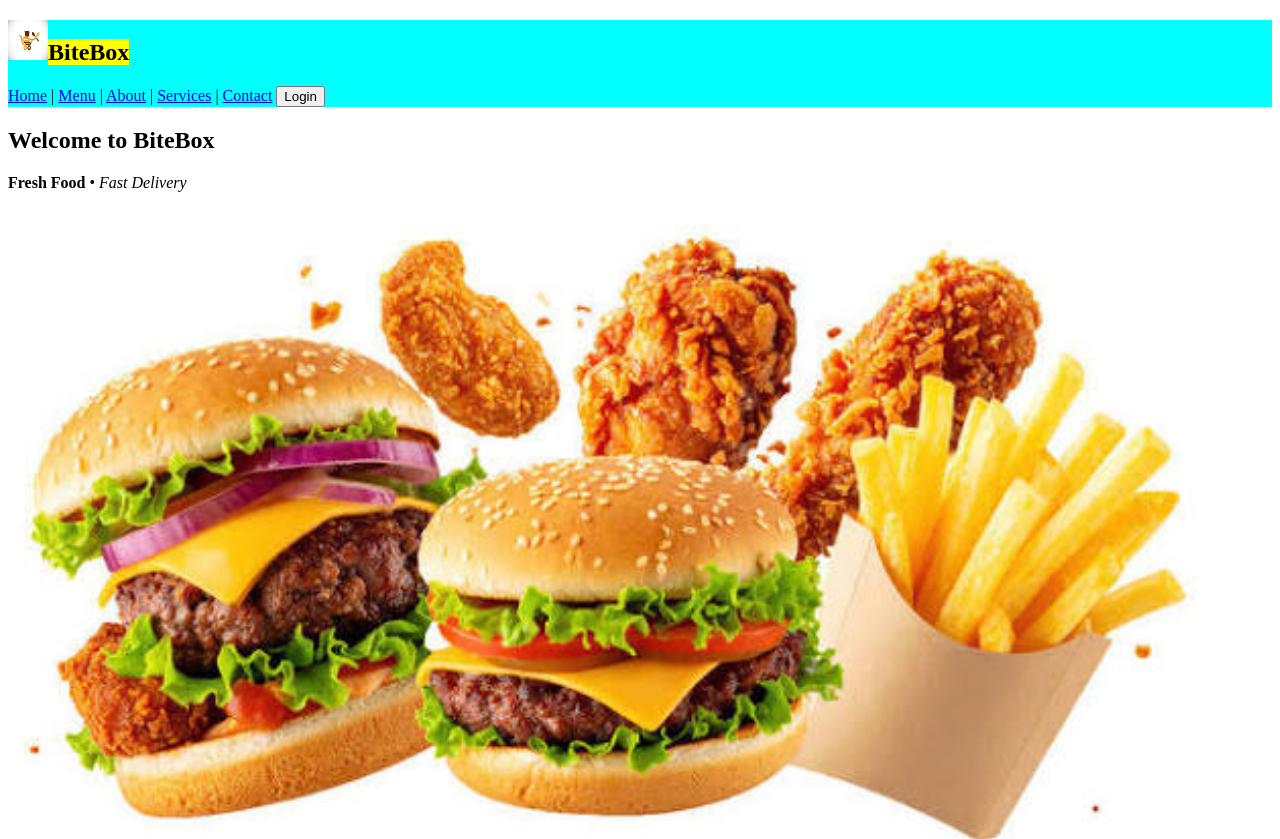
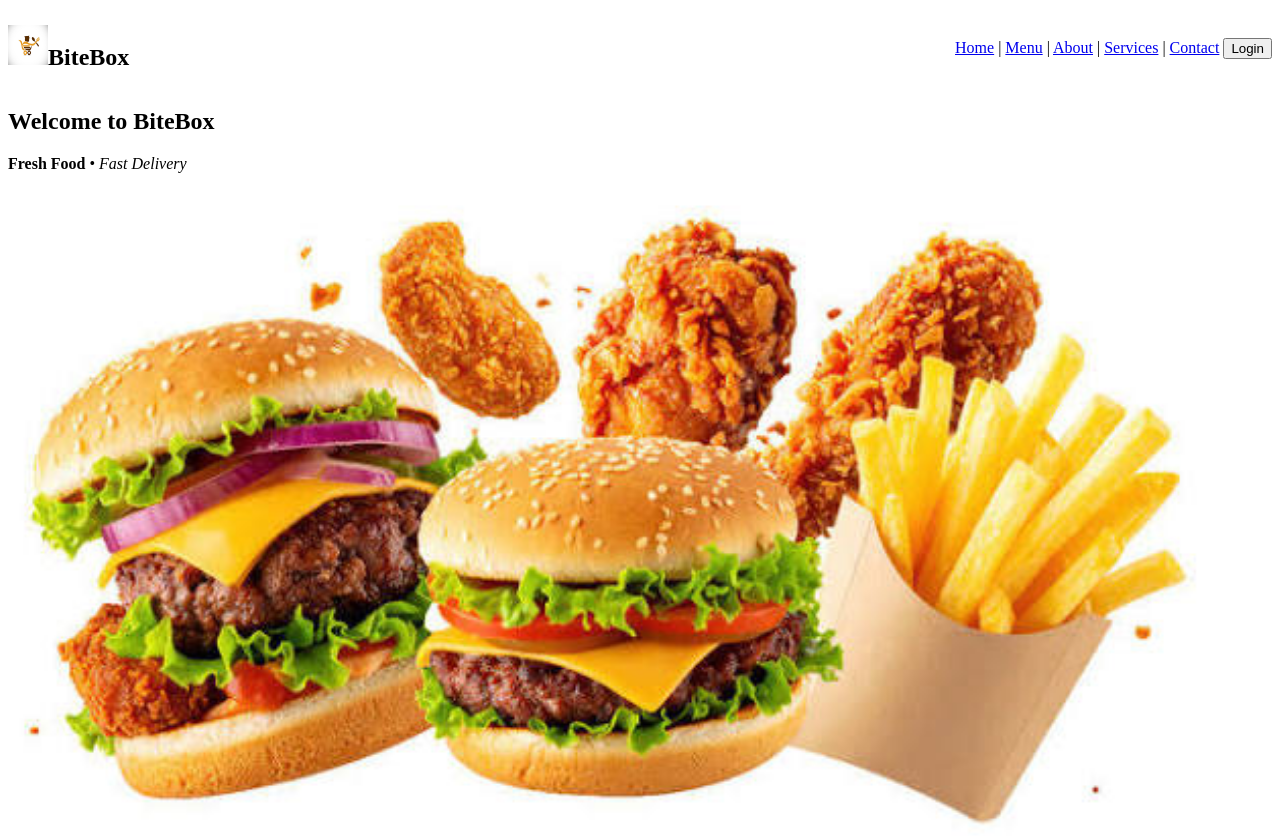
Before and after one commit to amerkazi/BiteBox-Group-1, a plain HTML site: page index.html in a window 1280 px wide. Shown: the top 839 px of the page. Drawn offline with Linux system fonts and the light colour scheme.

Commit message:
Adding some styles for nav bar

```diff
--- a/index.html
+++ b/index.html
@@ -5,6 +5,7 @@
     <meta charset="UTF-8">
     <meta name="viewport" content="width=device-width, initial-scale=1.0">
     <title>BiteBox</title>
+    <link rel="stylesheet" href="./stylesheet/style.css">
 </head>
 
 <body>
@@ -13,20 +14,22 @@
 
 
     <nav>
-        <div style="background-color: aqua;">
-            <h1><img src="./assets/images/logo.jpg" height="40" width="40"><mark>BiteBox</mark></h1>
-            <a href="index.html">Home</a>
+        <div class="navbar">
+            <h1><img src="./assets/images/logo.jpg" height="40" width="40"><span>BiteBox</span></h1>
+           <div>
+             <a class="links" href="index.html">Home</a>
             |
-            <a href="Menu.html">Menu</a>
+            <a class="links" href="Menu.html">Menu</a>
             |
-            <a href="About.html">About</a>
+            <a class="links" href="About.html">About</a>
             |
-            <a href="Services.html"> Services</a>
+            <a class="links" href="Services.html"> Services</a>
             |
-            <a href="Contact.html">Contact</a>
+            <a class="links" href="Contact.html">Contact</a>
 
 
             <a href="./Login.html"><button>Login</button></a>
+           </div>
 
 
         </div>
@@ -34,10 +37,10 @@
 
 
     <main>
-        <section>
+        <section class="welcome-bitebox">
             <!-- Welcome Section -->
 
-            <h2>Welcome to BiteBox</h2>
+            <h2 class="welcome">Welcome to BiteBox</h2>
             <p>
                 <strong>Fresh Food</strong>
                 •
@@ -93,14 +96,13 @@
                     <li>Regular Fries</li>
                     <li>Sauce / Mayo</li>
                     <li>Vegetarian/Vegan Patties</li>
-
+x
                 </ul>
                 </p>
                 <p><span>⭐⭐⭐⭐⭐</span> (134)</p>
                 <p>Rs.<del>499</del> / <strong>249</strong></p>
                 <button>Order Now</button>
             </div>
-
 
             <div>
                 <img src="./assets/images/friesindex.jpg" alt="Pizza" height="300" width="300">
--- /dev/null
+++ b/stylesheet/style.css
@@ -0,0 +1,8 @@
+.navbar{
+
+    height: 80px;
+    width: 100%;
+    display: flex;
+    align-items: center;
+    justify-content: space-between;
+}
```
